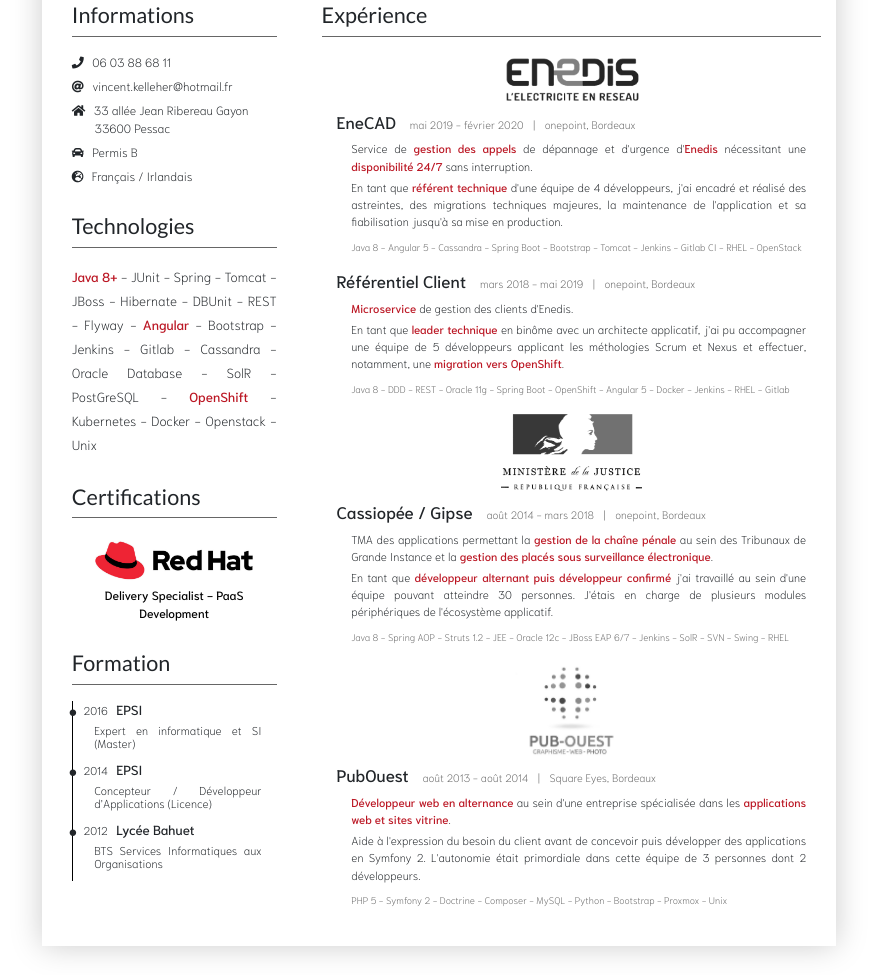
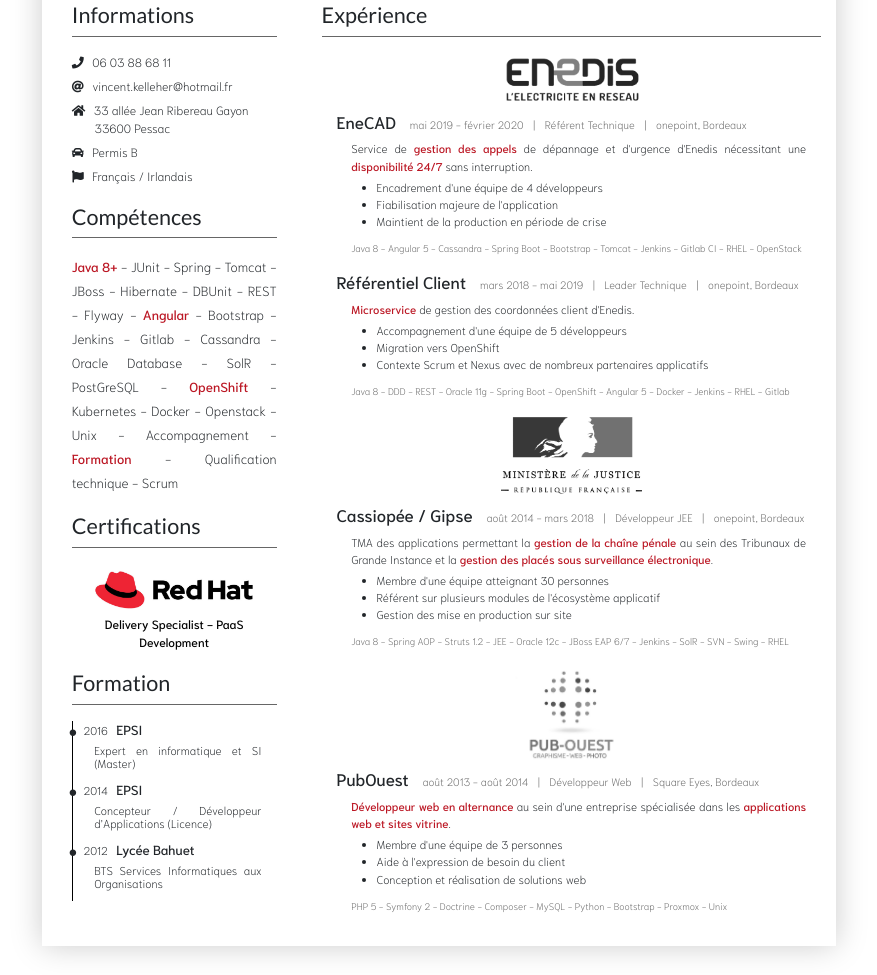
Before and after one commit to k2r79/resume, a website: page index.html in a window 1280 px wide. Shown: the part 206-1181 px from the top of the page, without its empty margins (201-1078 px from the left). Drawn offline with nearby package versions, Linux system fonts and the light colour scheme.

Commit message:
feat(experience): Going for a list type of display

```diff
--- a/index.html
+++ b/index.html
@@ -34,11 +34,11 @@
                             <i class="fa fa-car"></i> Permis B
                         </div>
                         <div class="col-12 mb-2 pl-0">
-                            <i class="fa fa-globe-europe"></i> Français / Irlandais
+                            <i class="fa fa-flag"></i> Français / Irlandais
                         </div>
                     </div>
-                    <div id="technologies" class="col-12">
-                        <h1 class="category-header">Technologies</h1>
+                    <div id="skills" class="col-12">
+                        <h1 class="category-header">Compétences</h1>
                         <p>
                             <strong>Java 8+</strong> -
                             JUnit -
@@ -61,7 +61,11 @@
                             Kubernetes -
                             Docker -
                             Openstack -
-                            Unix
+                            Unix -
+                            Accompagnement -
+                            <strong>Formation</strong> -
+                            Qualification technique -
+                            Scrum
                         </p>
                     </div>
                     <div id="certifications" class="col-12">
@@ -98,38 +102,56 @@
                     <div class="col-12 experience">
                         <img width="30%" src="images/enedis_logo.png" />
                         <h1>EneCAD</h1>
-                        <h2>mai 2019 - février 2020 <span>|</span> onepoint, Bordeaux</h2>
-                        <p>Service de <strong>gestion des appels</strong> de dépannage et d'urgence d'<strong>Enedis</strong> nécessitant une <strong>disponibilité 24/7</strong> sans interruption.</p>
-                        <p>En tant que <strong>référent technique</strong> d'une équipe de 4 développeurs, j'ai encadré et réalisé des astreintes, des migrations techniques majeures, la maintenance de l'application et sa fiabilisation jusqu'à sa mise en production.</p>
+                        <h2>mai 2019 - février 2020 <span>|</span> Référent Technique <span>|</span> onepoint, Bordeaux</h2>
+
+                        <p>Service de <strong>gestion des appels</strong> de dépannage et d'urgence d'Enedis nécessitant une <strong>disponibilité 24/7</strong> sans interruption.</p>
+                        <ul>
+                            <li>Encadrement d'une équipe de 4 développeurs</li>
+                            <li>Fiabilisation majeure de l'application</li>
+                            <li>Maintient de la production en période de crise</li>
+                        </ul>
+
                         <p class="technologies">Java 8 - Angular 5 - Cassandra - Spring Boot - Bootstrap - Tomcat - Jenkins - Gitlab CI - RHEL - OpenStack</p>
                     </div>
                     <div class="col-12 experience">
                         <h1>Référentiel Client</h1>
-                        <h2>mars 2018 - mai 2019 <span>|</span> onepoint, Bordeaux</h2>
-                        <p><strong>Microservice</strong> de gestion des clients d'Enedis.</p>
-                        <p>En tant que <strong>leader technique</strong> en binôme avec un architecte applicatif, j'ai pu accompagner une équipe de 5 développeurs applicant les méthologies Scrum et Nexus et effectuer, notamment, une <strong>migration vers OpenShift</strong>.</p>
+                        <h2>mars 2018 - mai 2019 <span>|</span> Leader Technique <span>|</span> onepoint, Bordeaux</h2>
+
+                        <p><strong>Microservice</strong> de gestion des coordonnées client d'Enedis.</p>
+                        <ul>
+                            <li>Accompagnement d'une équipe de 5 développeurs</li>
+                            <li>Migration vers OpenShift</li>
+                            <li>Contexte Scrum et Nexus avec de nombreux partenaires applicatifs</li>
+                        </ul>
+
                         <p class="technologies">Java 8 - DDD - REST - Oracle 11g - Spring Boot - OpenShift - Angular 5 - Docker - Jenkins - RHEL - Gitlab</p>
                     </div>
                     <div class="col-12 experience">
                         <img width="30%" src="images/justice_logo.png" />
                         <h1>Cassiopée / Gipse</h1>
-                        <h2>août 2014 - mars 2018 <span>|</span> onepoint, Bordeaux</h2>
+                        <h2>août 2014 - mars 2018 <span>|</span> Développeur JEE <span>|</span> onepoint, Bordeaux</h2>
+
                         <p>TMA des applications permettant la <strong>gestion de la chaîne pénale</strong> au sein des Tribunaux de Grande Instance et la <strong>gestion des placés sous surveillance électronique</strong>.</p>
-                        <p>
-                            En tant que <strong>développeur alternant puis développeur confirmé</strong> j'ai travaillé au sein d'une équipe pouvant atteindre 30 personnes.
-                            J'étais en charge de plusieurs modules périphériques de l'écosystème applicatif.
-                        </p>
+                        <ul>
+                            <li>Membre d'une équipe atteignant 30 personnes</li>
+                            <li>Référent sur plusieurs modules de l'écosystème applicatif</li>
+                            <li>Gestion des mise en production sur site</li>
+                        </ul>
+
                         <p class="technologies">Java 8 - Spring AOP - Struts 1.2 - JEE - Oracle 12c - JBoss EAP 6/7 - Jenkins - SolR - SVN - Swing - RHEL</p>
                     </div>
                     <div class="col-12 experience">
                         <img width="28%" src="images/pubouest_logo.jpg" />
                         <h1>PubOuest</h1>
-                        <h2>août 2013 - août 2014 <span>|</span> Square Eyes, Bordeaux</h2>
+                        <h2>août 2013 - août 2014 <span>|</span> Développeur Web <span>|</span> Square Eyes, Bordeaux</h2>
+
                         <p><strong>Développeur web en alternance</strong> au sein d'une entreprise spécialisée dans les <strong>applications web et sites vitrine</strong>.</p>
-                        <p>
-                            Aide à l'expression du besoin du client avant de concevoir puis développer des applications en Symfony 2.
-                            L'autonomie était primordiale dans cette équipe de 3 personnes dont 2 développeurs.
-                        </p>
+                        <ul>
+                            <li>Membre d'une équipe de 3 personnes</li>
+                            <li>Aide à l'expression de besoin du client</li>
+                            <li>Conception et réalisation de solutions web</li>
+                        </ul>
+
                         <p class="technologies">PHP 5 - Symfony 2 - Doctrine - Composer - MySQL - Python - Bootstrap - Proxmox - Unix</p>
                     </div>
                 </div>
--- a/style.css
+++ b/style.css
@@ -140,6 +140,11 @@
     text-align: justify;
 }
 
+.experience > ul > li {
+    font-size: 0.95rem;
+    text-align: justify;
+}
+
 .experience > p.technologies {
     display: block;
     color:#666;
@@ -153,18 +158,18 @@
     margin-right: 4pt;
 }
 
-#technologies > p {
+#skills > p {
     font-size: 1rem;
     text-align: justify;
     line-height: 2rem;
 }
 
-#technologies > p {
+#skills > p {
     font-size: 1.1rem;
 }
 
-#certifications, #scholarship, #technologies {
-    margin-top: 22pt;
+#certifications, #scholarship, #skills {
+    margin-top: 15pt;
 }
 
 #certifications strong {
```
